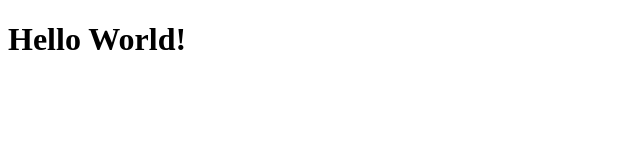
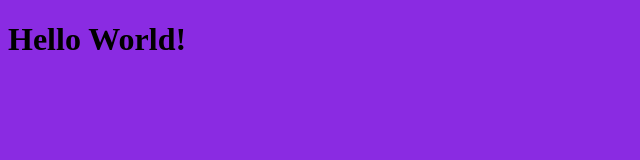
Before and after one commit to RefrigeratorUA/goit-markup-hw-01, a plain HTML site: page index.html in a window 1280 px wide. Shown: the whole page, without its empty margins (0-640 px from the left). Drawn offline with Linux system fonts and the light colour scheme.

Commit message:
add files to github pages

```diff
--- a/css/styles.css
+++ b/css/styles.css
@@ -0,0 +1,3 @@
+body {
+  background-color: blueviolet;
+}
--- a/index.html
+++ b/index.html
@@ -4,6 +4,7 @@
     <meta charset="UTF-8" />
     <meta name="viewport" content="width=device-width, initial-scale=1.0" />
     <title>Document</title>
+    <link rel="stylesheet" href="./css/styles.css">
   </head>
   <body>
     <h1>Hello World!</h1>
```
